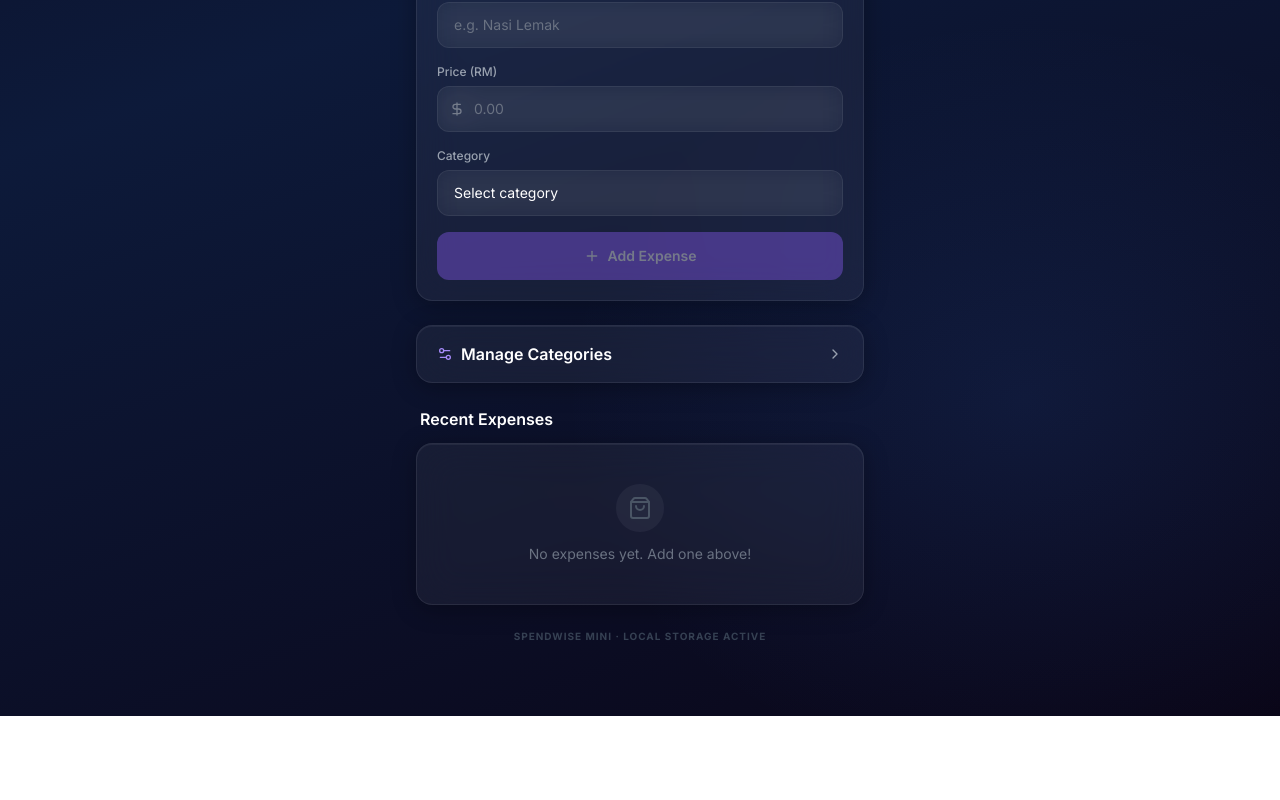
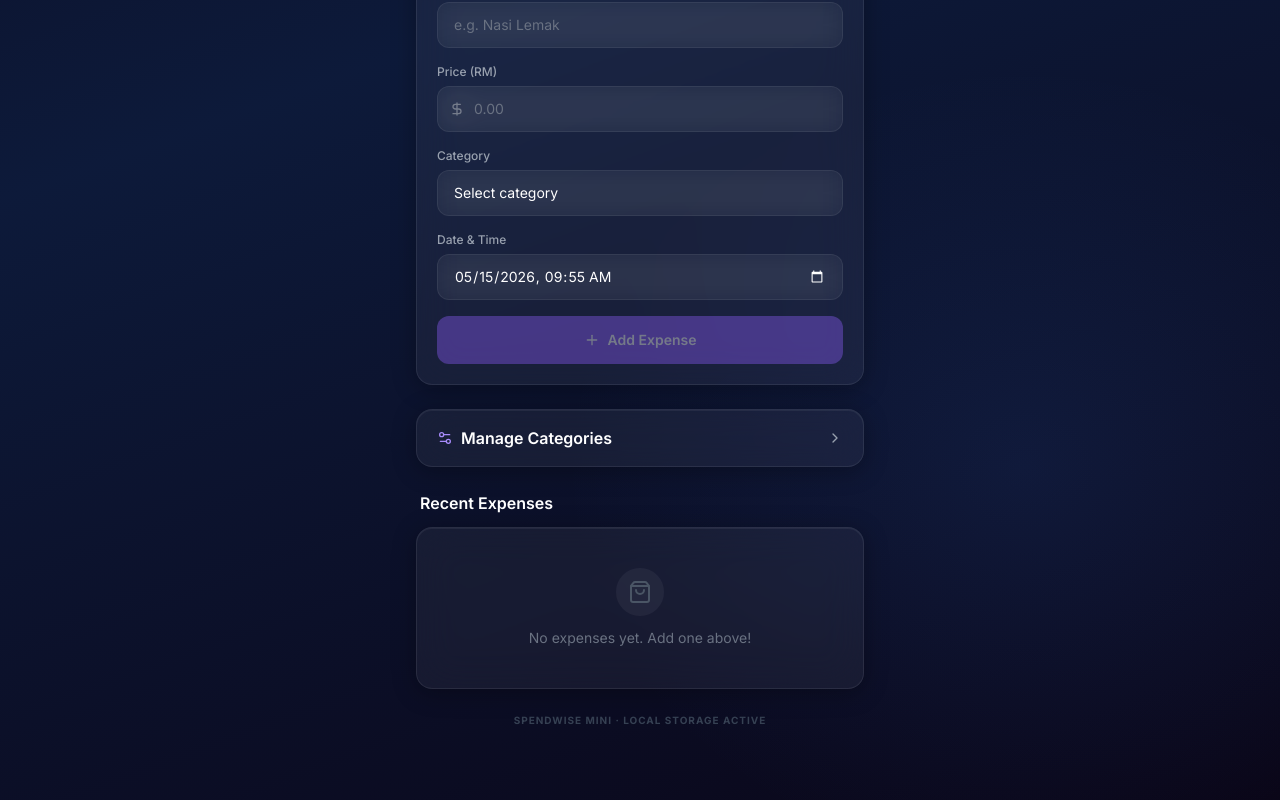
Before and after one commit to aaimang/personal-expense-tracker, a React (Vite) app: page / in a window 1280 px wide. Shown: the part 865-1665 px from the top of the page. Before the commit the page ends 1581 px from the top, so only its background shows below. Built offline with nearby package versions, Linux system fonts and the light colour scheme.

Commit message:
Add date picker, sticky total bar, fix pie chart tooltip background

```diff
--- a/src/App.jsx
+++ b/src/App.jsx
@@ -70,15 +70,23 @@ function buildChartData(expenses) {
 }
 
 // Filter expenses to the selected timeframe window.
+// Uses exp.date if present (new), falls back to exp.id (old expenses without date field).
 function filterByTimeframe(expenses, timeframe, selectedMonth, selectedYear) {
   return expenses.filter(exp => {
-    const date = new Date(exp.id)
+    const date = new Date(exp.date || exp.id)
     if (timeframe === 'month') {
       return date.getMonth() === selectedMonth && date.getFullYear() === selectedYear
     }
     if (timeframe === 'year') return date.getFullYear() === selectedYear
     return true
   })
+}
+
+// Returns a datetime-local string (e.g. "2026-05-15T14:30") for the given Date.
+// datetime-local inputs require this exact format.
+function toDatetimeLocal(date) {
+  const pad = n => String(n).padStart(2, '0')
+  return `${date.getFullYear()}-${pad(date.getMonth() + 1)}-${pad(date.getDate())}T${pad(date.getHours())}:${pad(date.getMinutes())}`
 }
 
 // Migrate old localStorage shape → new shape.
@@ -107,7 +115,7 @@ function ChartTooltip({ active, payload }) {
   if (!active || !payload || payload.length === 0) return null
   const { name, value, percent } = payload[0].payload
   return (
-    <div className="glass rounded-xl px-3 py-2 text-xs text-white shadow-lg">
+    <div className="rounded-xl px-3 py-2 text-xs text-white shadow-xl" style={{ backgroundColor: '#1e1b2e', border: '1px solid rgba(255,255,255,0.12)' }}>
       <p className="font-bold">{name}</p>
       <p>RM {value.toFixed(2)} — {percent}%</p>
     </div>
@@ -166,6 +174,7 @@ function App() {
   const [name, setName]         = useState('')
   const [price, setPrice]       = useState('')
   const [category, setCategory] = useState('')
+  const [date, setDate]         = useState(() => toDatetimeLocal(new Date()))
 
   // ── EXPENSES ───────────────────────────────
   const [expenses, setExpenses] = useState(() => {
@@ -217,6 +226,22 @@ function App() {
   // drag state
   const dragIndexRef = useRef(null)
 
+  // ── STICKY TOTAL BAR ───────────────────────
+  // Becomes true once the total spent card scrolls out of view
+  const totalCardRef = useRef(null)
+  const [stickyVisible, setStickyVisible] = useState(false)
+
+  useEffect(() => {
+    const el = totalCardRef.current
+    if (!el) return
+    const observer = new IntersectionObserver(
+      ([entry]) => setStickyVisible(!entry.isIntersecting),
+      { threshold: 0 }
+    )
+    observer.observe(el)
+    return () => observer.disconnect()
+  }, [])
+
   // ── PERSISTENCE ────────────────────────────
   useEffect(() => {
     localStorage.setItem('spendwise_expenses',   JSON.stringify(expenses))
@@ -261,12 +286,14 @@ function App() {
     if (!name.trim() || !price || parseFloat(price) <= 0 || !category) return
     setExpenses([...expenses, {
       id: Date.now(),
+      date: date ? new Date(date).getTime() : Date.now(),
       name: name.trim(),
       price: parseFloat(price),
       category,
       completed: false,
     }])
     setName(''); setPrice(''); setCategory('')
+    setDate(toDatetimeLocal(new Date())) // reset to now for next entry
   }
 
   function handleSubmit(e) { e.preventDefault(); handleAddExpense() }
@@ -334,7 +361,7 @@ function App() {
       head: [['Date', 'Item', 'Category', 'Price', 'Status']],
       body: filteredExpenses.length > 0
         ? filteredExpenses.map(exp => [
-            new Date(exp.id).toLocaleDateString(),
+            new Date(exp.date || exp.id).toLocaleDateString(),
             exp.name, exp.category,
             `RM ${exp.price.toFixed(2)}`,
             exp.completed ? 'Done' : 'Active',
@@ -449,6 +476,19 @@ function App() {
   // ─────────────────────────────────────────────
   return (
     <div className="min-h-dvh flex flex-col items-center px-4 py-8 sm:py-12">
+
+      {/* ── STICKY TOTAL BAR ──
+          Slides in from the top once the main Total Spent card scrolls out of view. */}
+      <div className={`fixed top-0 left-0 right-0 z-50 flex justify-center transition-all duration-300 ease-in-out
+        ${stickyVisible ? 'translate-y-0 opacity-100' : '-translate-y-full opacity-0'}`}>
+        <div className="w-full max-w-md mx-4 mt-2">
+          <div className="glass rounded-2xl px-5 py-3 flex items-center justify-between shadow-lg shadow-black/30">
+            <span className="text-xs font-semibold text-white/50 uppercase tracking-wider">Total Spent</span>
+            <span className="text-lg font-extrabold text-white glow-text">RM {totalSpentAll.toFixed(2)}</span>
+          </div>
+        </div>
+      </div>
+
       <div className="w-full max-w-md flex flex-col gap-6">
 
         {/* ── HEADER ── */}
@@ -465,7 +505,7 @@ function App() {
         </header>
 
         {/* ── TOTAL SPENT CARD ── */}
-        <section className="glass rounded-2xl p-6 text-center">
+        <section ref={totalCardRef} className="glass rounded-2xl p-6 text-center">
           <p className="text-sm font-medium text-white/50 uppercase tracking-wider mb-1">
             Total Spent (All Time)
           </p>
@@ -632,6 +672,17 @@ function App() {
                   </option>
                 ))}
               </select>
+            </div>
+
+            <div className="flex flex-col gap-1.5">
+              <label htmlFor="item-date" className="text-xs font-medium text-gray-400">Date & Time</label>
+              <input
+                id="item-date"
+                type="datetime-local"
+                value={date}
+                onChange={e => setDate(e.target.value)}
+                className="w-full rounded-xl glass-inner px-4 py-3 text-sm text-white outline-none focus:border-brand-400 focus:ring-2 focus:ring-brand-500/25 transition-all [color-scheme:dark]"
+              />
             </div>
 
             <button
@@ -892,6 +943,9 @@ function App() {
                         <span className={`text-xs font-medium ${expense.completed ? 'text-gray-600' : 'text-gray-400'}`}>
                           RM {expense.price.toFixed(2)}
                         </span>
+                        <span className={`text-[10px] ${expense.completed ? 'text-gray-600' : 'text-gray-500'}`}>
+                          {new Date(expense.date || expense.id).toLocaleDateString(undefined, { day: 'numeric', month: 'short', year: 'numeric' })}
+                        </span>
                       </div>
                     </div>
                     <button
```
Also changed, not shown: 1 other file (tests, documents, lock files or other folders).
